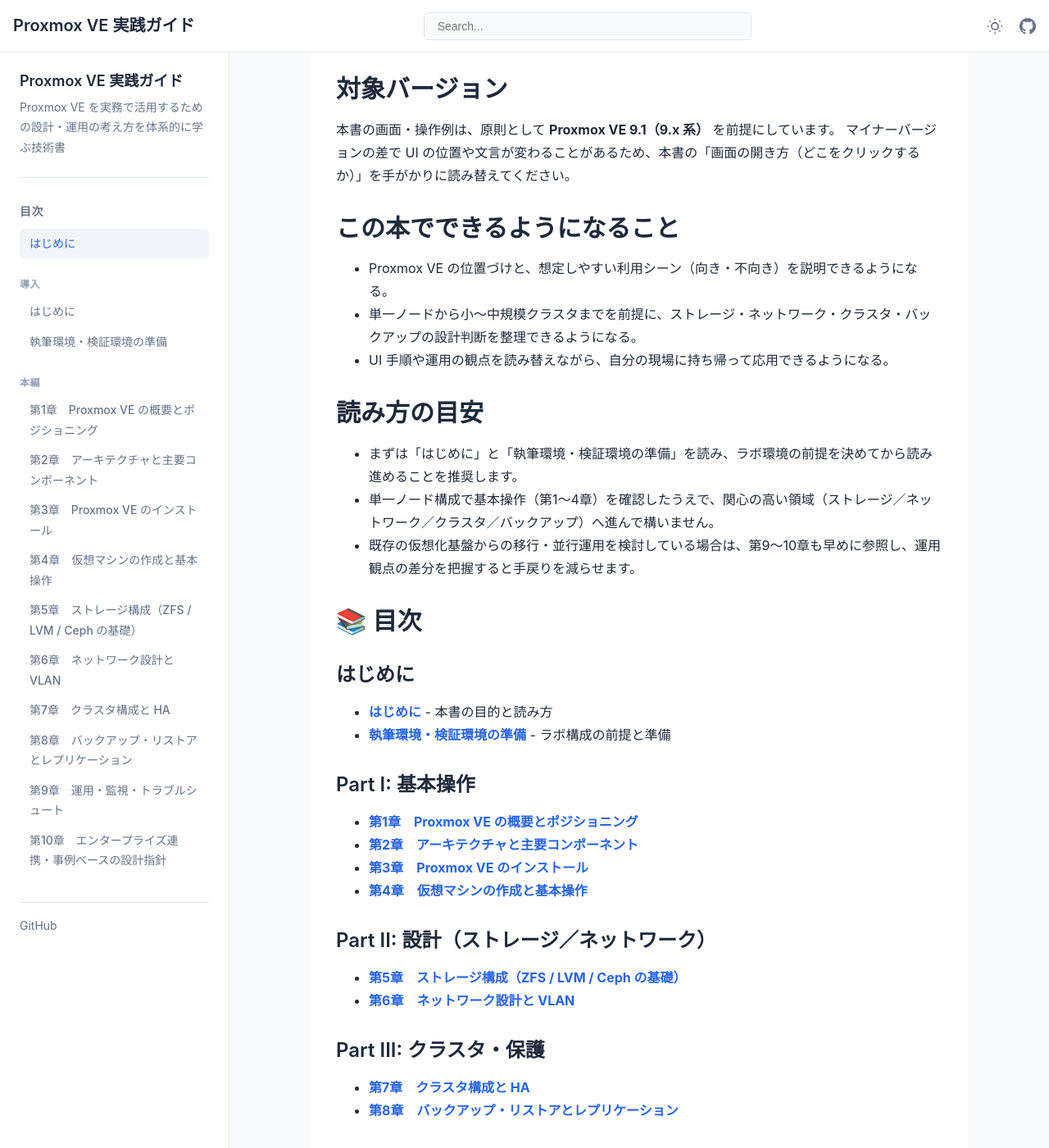
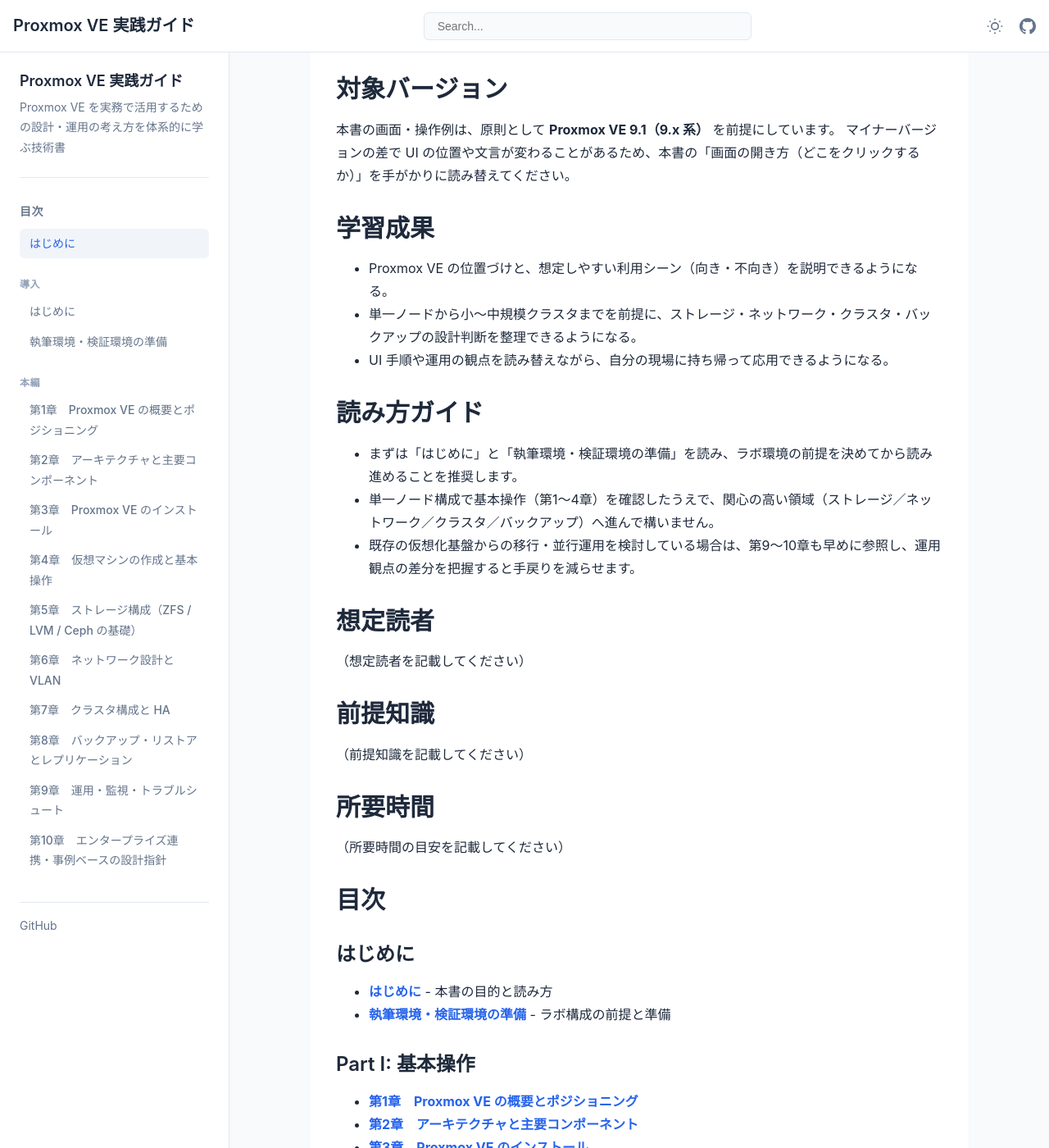
Before and after one commit to itdojp/proxmox_book, a Jekyll site: the page built from docs/index.md, in a window 1280 px wide and 1400 px high, scrolled down 219 px. Shown: the whole window at 82% size. Built offline with Jekyll 4.4.1, drawn with Linux system fonts in a browser that asks for light colours.

Commit message:
chore: align top page slots

```diff
--- a/docs/index.md
+++ b/docs/index.md
@@ -17,19 +17,28 @@
 本書の画面・操作例は、原則として **Proxmox VE 9.1（9.x 系）** を前提にしています。
 マイナーバージョンの差で UI の位置や文言が変わることがあるため、本書の「画面の開き方（どこをクリックするか）」を手がかりに読み替えてください。
 
-## この本でできるようになること
+## 学習成果
 
 - Proxmox VE の位置づけと、想定しやすい利用シーン（向き・不向き）を説明できるようになる。
 - 単一ノードから小〜中規模クラスタまでを前提に、ストレージ・ネットワーク・クラスタ・バックアップの設計判断を整理できるようになる。
 - UI 手順や運用の観点を読み替えながら、自分の現場に持ち帰って応用できるようになる。
 
-## 読み方の目安
+## 読み方ガイド
 
 - まずは「はじめに」と「執筆環境・検証環境の準備」を読み、ラボ環境の前提を決めてから読み進めることを推奨します。
 - 単一ノード構成で基本操作（第1〜4章）を確認したうえで、関心の高い領域（ストレージ／ネットワーク／クラスタ／バックアップ）へ進んで構いません。
 - 既存の仮想化基盤からの移行・並行運用を検討している場合は、第9〜10章も早めに参照し、運用観点の差分を把握すると手戻りを減らせます。
 
-## 📚 目次
+## 想定読者
+（想定読者を記載してください）
+
+## 前提知識
+（前提知識を記載してください）
+
+## 所要時間
+（所要時間の目安を記載してください）
+
+## 目次
 
 ### はじめに
 - **[はじめに](introduction/)** - 本書の目的と読み方
@@ -53,7 +62,7 @@
 - **[第9章　運用・監視・トラブルシュート](chapters/chapter-09-operations/)**
 - **[第10章　エンタープライズ連携・事例ベースの設計指針](chapters/chapter-10-enterprise/)**
 
-## 📄 ライセンス
+## ライセンス
 
 本書は **Creative Commons BY-NC-SA 4.0** ライセンスで公開されています。
 詳細は以下を参照してください。
```
